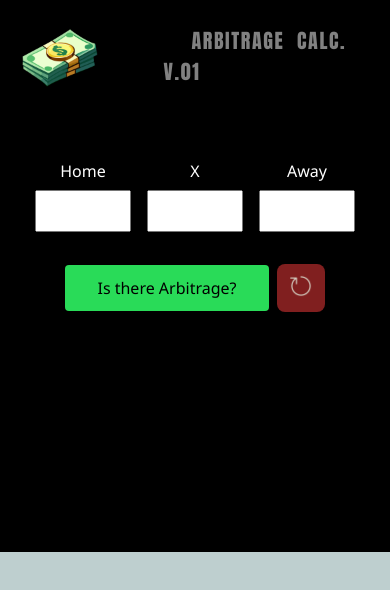
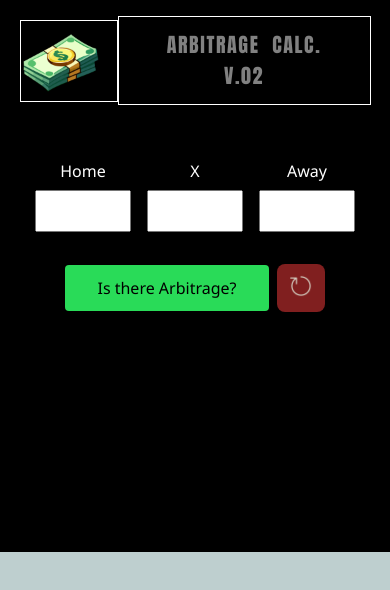
Before and after one commit to loblachi/ArbitrageCalculator, a plain HTML site: page index.html in a window 390 px wide. Drawn offline with Linux system fonts and the light colour scheme.

Commit message:
solved some display issue with the li at the heading , changed the version aswell

```diff
--- a/homeCss.css
+++ b/homeCss.css
@@ -10,6 +10,7 @@ body{
     background-color: rgba(0, 70, 70, 0.255);
 }
 .heading-bg{
+
     background-color: black ;
     position: fixed;
     width: 100%;
@@ -29,7 +30,8 @@ body{
     display: flex;
     justify-content: center;
     align-items: center;
-    padding: 0rem 4rem 0rem 0rem;
+    padding: 0rem 3rem 0rem 0rem;
+    border: 1px solid white;
 }
 .logo-div img{
     width: 5rem;
@@ -38,11 +40,14 @@ body{
     list-style: none;
     display: flex;
     flex-direction: row;
+    border: 1px solid white;
     gap: 1.5rem;
 }
 .links-li a{
+    display: block;
     font-family: Impact, Haettenschweiler, 'Arial Narrow Bold', sans-serif;
     text-decoration: none;
+    text-align: center;
     color: black;
     text-transform: uppercase;
     font-size: 1.25rem;
@@ -235,4 +240,10 @@ body{
 .section-one-container{
     width: 96%;
 }
+.logo-div{
+    padding: 0rem 1rem 0rem 0rem;
 }
+.logo-div img{
+    width: 5rem;
+}
+}
--- a/index.html
+++ b/index.html
@@ -18,7 +18,7 @@
               <ul class="nav-links">
 
                 <li class="links-li">
-                    <a href="#">Arbitrage Calc. v.01</a>
+                    <a href="#">Arbitrage Calc. v.02</a>
                 </li>
               </ul>
             </div>
```
